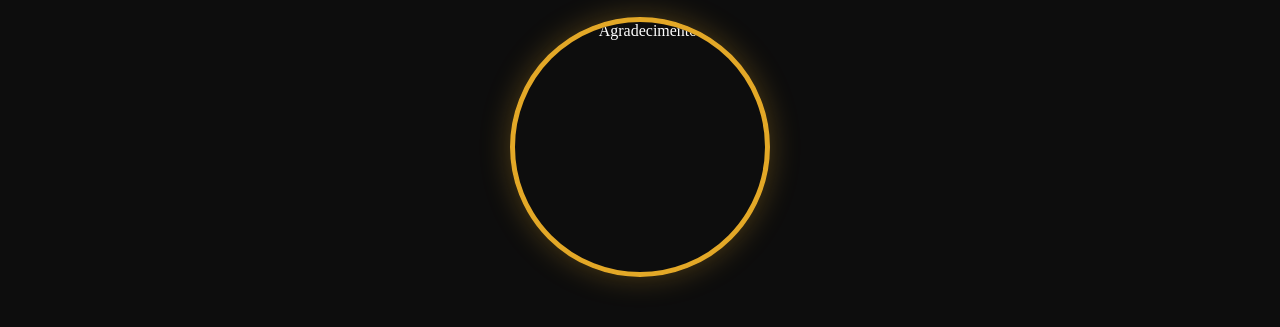
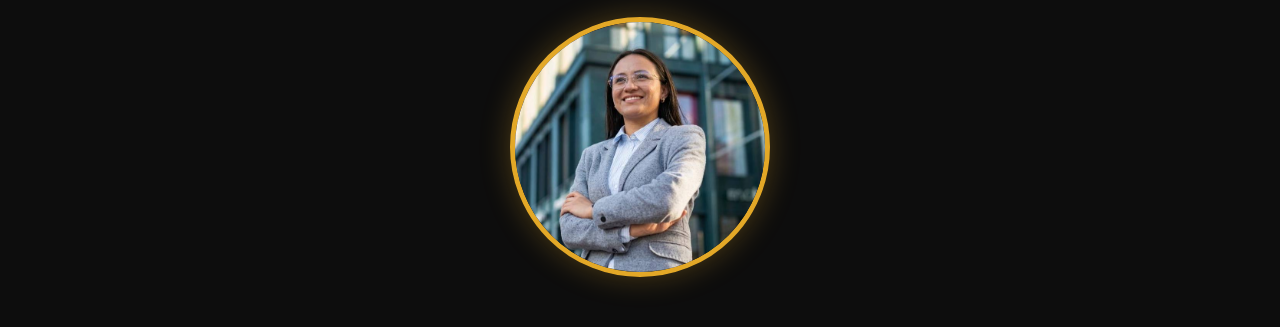
Before and after one commit to fransneoir/thanks, a plain HTML site: page index.html in a window 1280 px wide. Shown: the part 43-370 px from the top of the page. Drawn offline with Linux system fonts and the light colour scheme.

Commit message:
Update index.html

```diff
--- a/index.html
+++ b/index.html
@@ -31,7 +31,7 @@
 
     <!-- Conteudo Centralizado (Foto e Textos) -->
     <section class="thanks-content">
-        <img src="SobreOs Integrantes/ceo.jpg" alt="Agradecimento" class="foto-redonda">
+        <img src="ceo.jpg" alt="Agradecimento" class="foto-redonda">
 
         <h1 class="thanks-titulo">Mensagem Enviada com Sucesso!</h1>
         <p class="thanks-legenda">Obrigado por nos contatar. Nossa equipe esta analizando sua solicitação e retornará o
```
